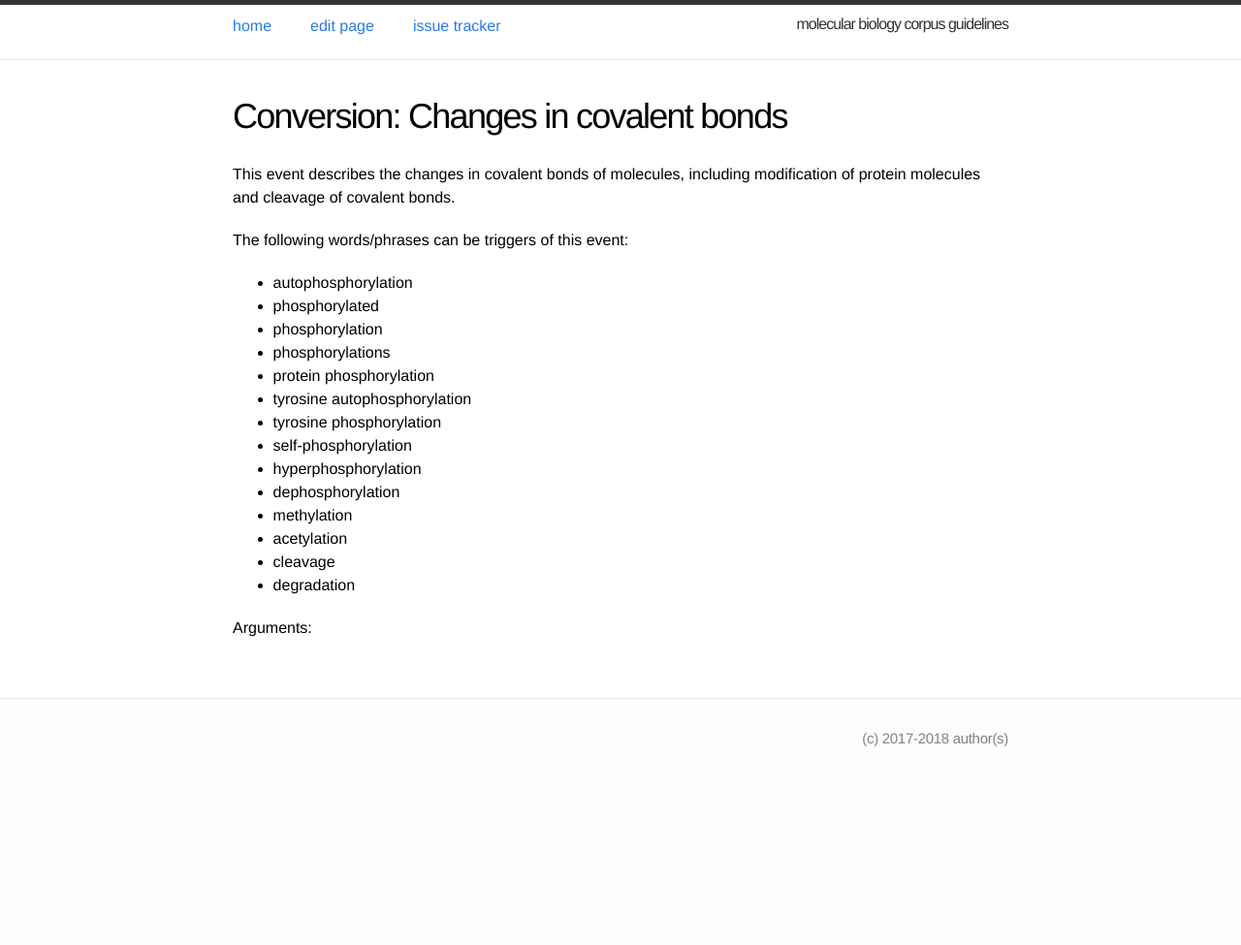
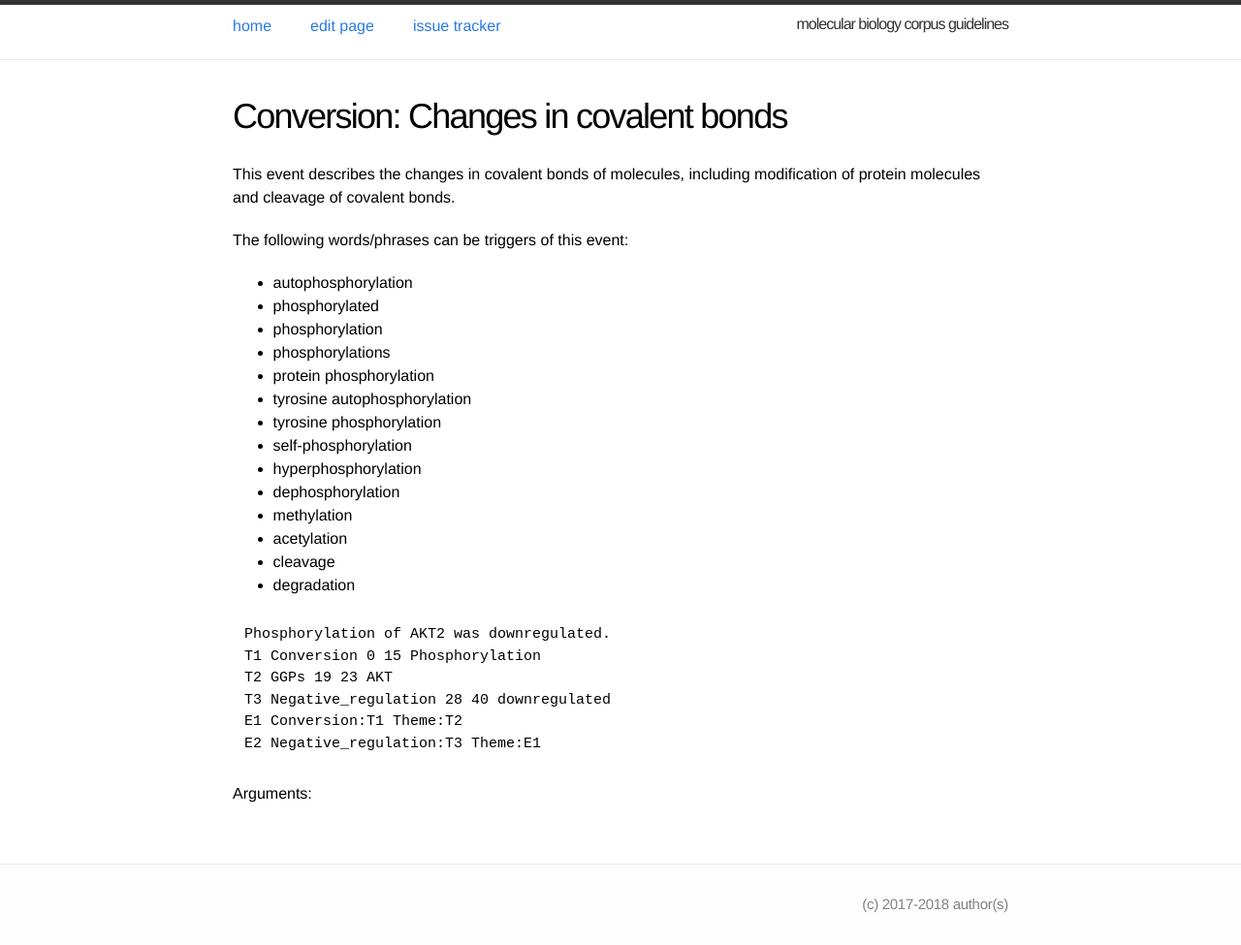
Before and after one commit to ezcatdb/molbiol_lung_corpus-guidelines, a Jekyll site: the page built from _event/Conversion.md, in a window 1280 px wide. Shown: the whole page at 97% size. Built offline with Jekyll 4.4.1, drawn with Linux system fonts in a browser that asks for light colours; before the commit the page ends 900 px from its top, so only the background shows below that.

Commit message:
included a sample sentence in Conversion.md

```diff
--- a/_event/Conversion.md
+++ b/_event/Conversion.md
@@ -29,6 +29,14 @@ The following words/phrases can be triggers of this event:
 - cleavage
 - degradation
 
+~~~ ann
+Phosphorylation of AKT2 was downregulated.
+T1 Conversion 0 15 Phosphorylation
+T2 GGPs 19 23 AKT
+T3 Negative_regulation 28 40 downregulated
+E1 Conversion:T1 Theme:T2
+E2 Negative_regulation:T3 Theme:E1
+~~~
 
 
 Arguments:
```
